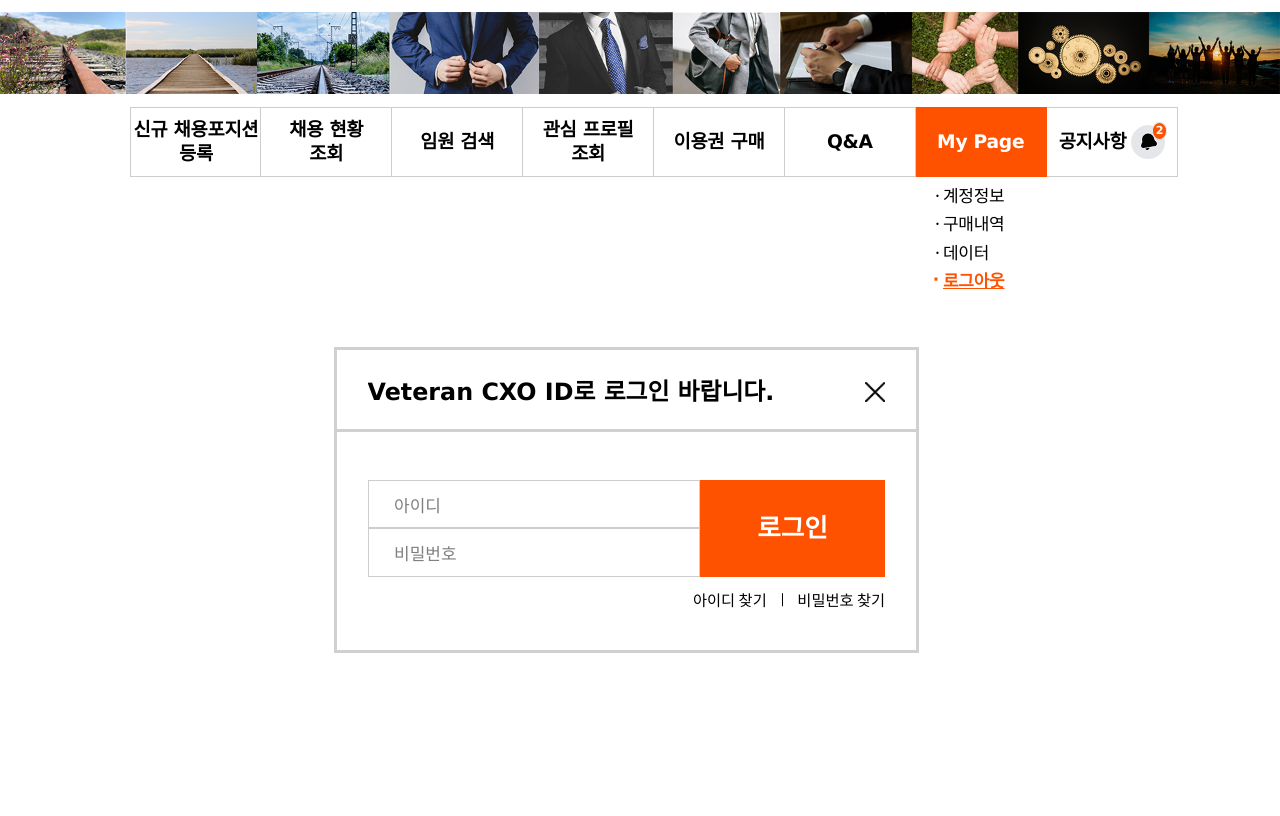
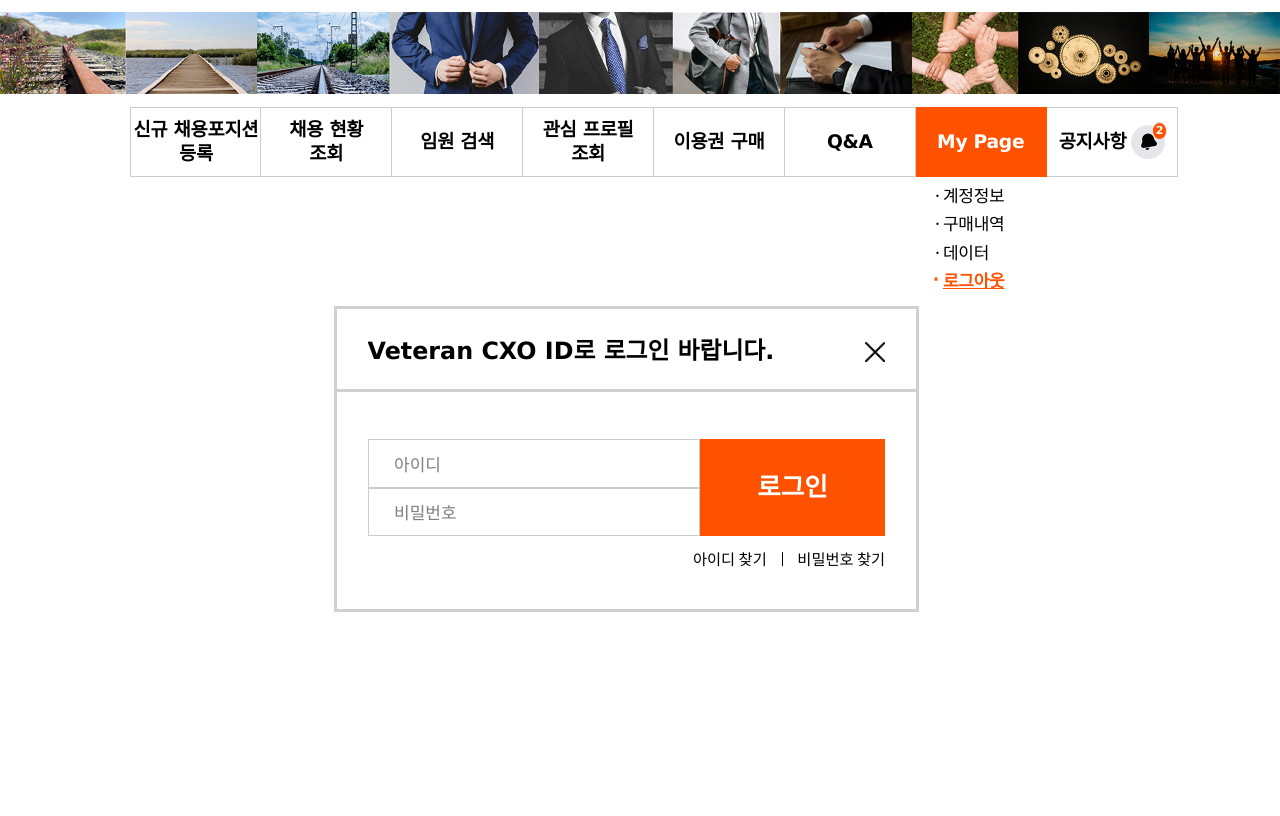
Before and after one commit to nnunun08/veteran, a plain HTML site: page company26.html in a window 1280 px wide. Shown: the part 136-952 px from the top of the page. Drawn offline with Linux system fonts and the light colour scheme; a web font is replaced by a local one.

Commit message:
마진-탑 7로 수정

```diff
--- a/css/company.css
+++ b/css/company.css
@@ -692,8 +692,8 @@ em{font-style:normal}
 .company24 .layout .flex{align-items:start;}
 .company24 .layout .flex .tit{min-height:41.25rem;width:22.5rem;}
 
-/* padding:2.5rem 2.5rem 25rem -> margin-top 10.0rem 을 주었기 때문에 25rem를 15rem 으로 수정함 */
-.company26 .layout{margin-top: 10.0rem; padding:2.5rem 2.5rem 15rem; width:50rem;}
+/* padding:2.5rem 2.5rem 25rem -> margin-top 10.0rem 을 주었기 때문에 25rem를 18rem 으로 수정함 */
+.company26 .layout{margin-top: 7.0rem; padding:2.5rem 2.5rem 18rem; width:50rem;}
 .company26 .layout .modal-content .modal-hd{margin:0 -2.25rem;padding:2rem 2.25rem 1.625rem; border-bottom-color:#d0d0d0;}
 .company26 .layout .modal-content .modal-body{padding:3.5rem 0 3.125rem;}
 
```
